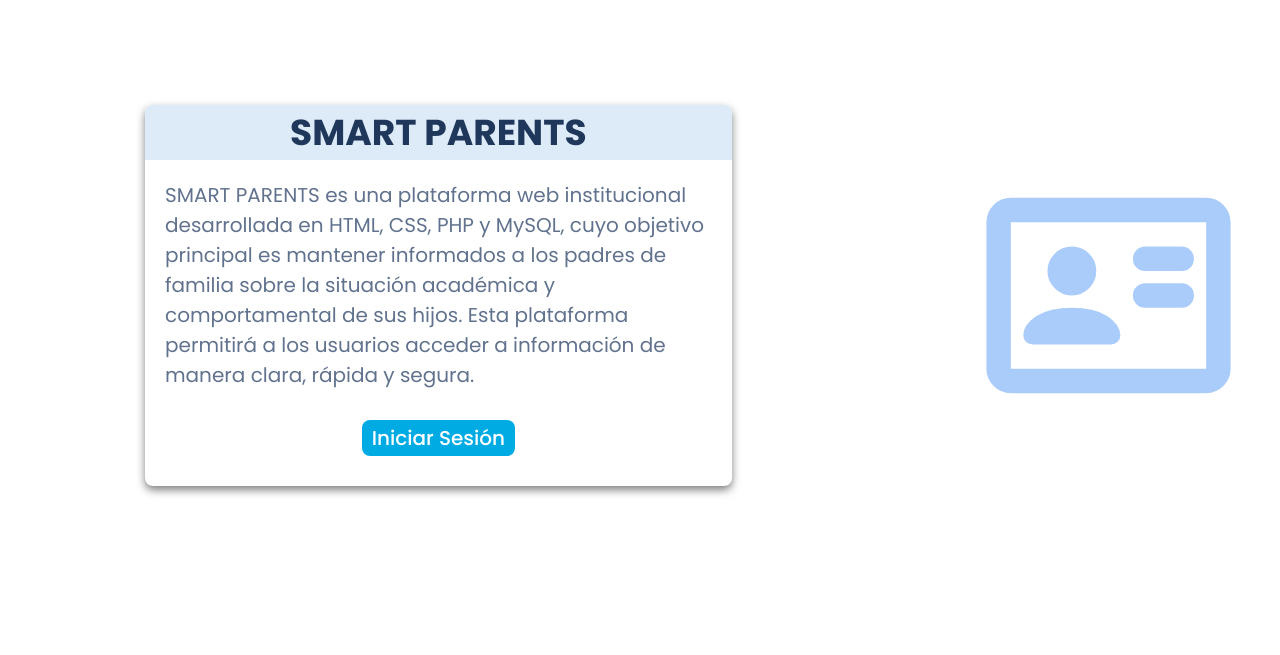
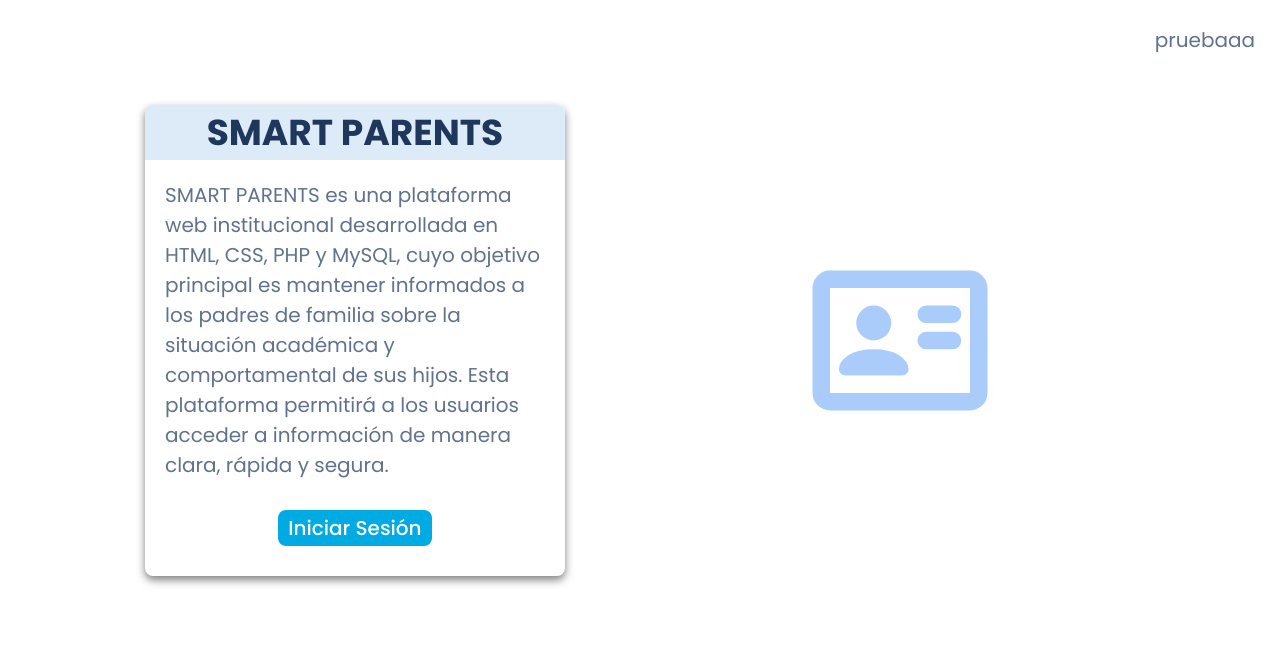
Before and after one commit to karloz-1/smart-parents, a PHP site: page / in a window 1280 px wide. Shown: the part 50-705 px from the top of the page. Run offline with PHP 8.4, Linux system fonts and the light colour scheme.

Commit message:
commit prueba

```diff
--- a/index.php
+++ b/index.php
@@ -33,6 +33,8 @@ if (isset($_SESSION['id_usuario'])) {
             </div>
         </div>
         <img class="id_card" src="assets/img/id_card.svg" alt="ilustracion de tarjeta"> <!-- Imagen de ilustrativa -->
+
+        <p>pruebaaa</p>
     </main>
 </body>
 </html>
```
